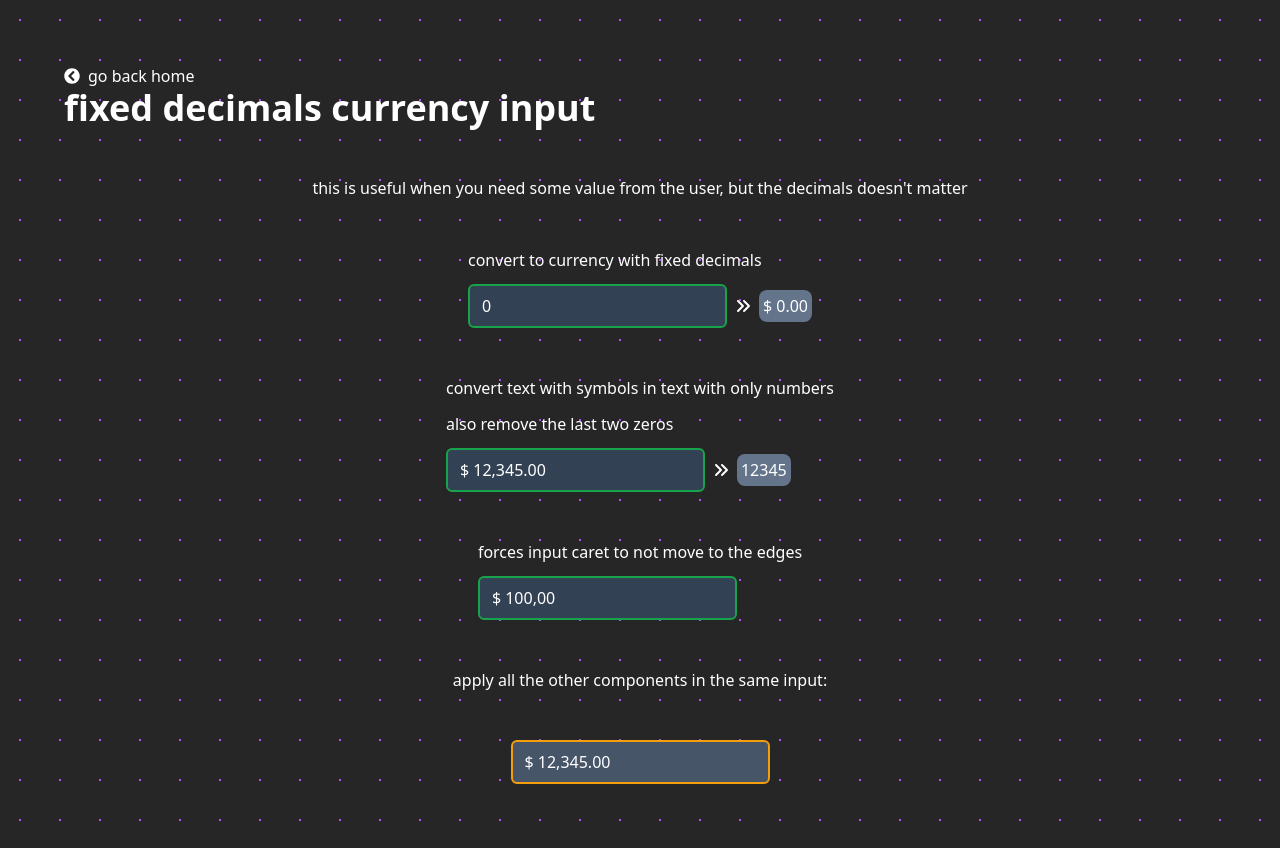
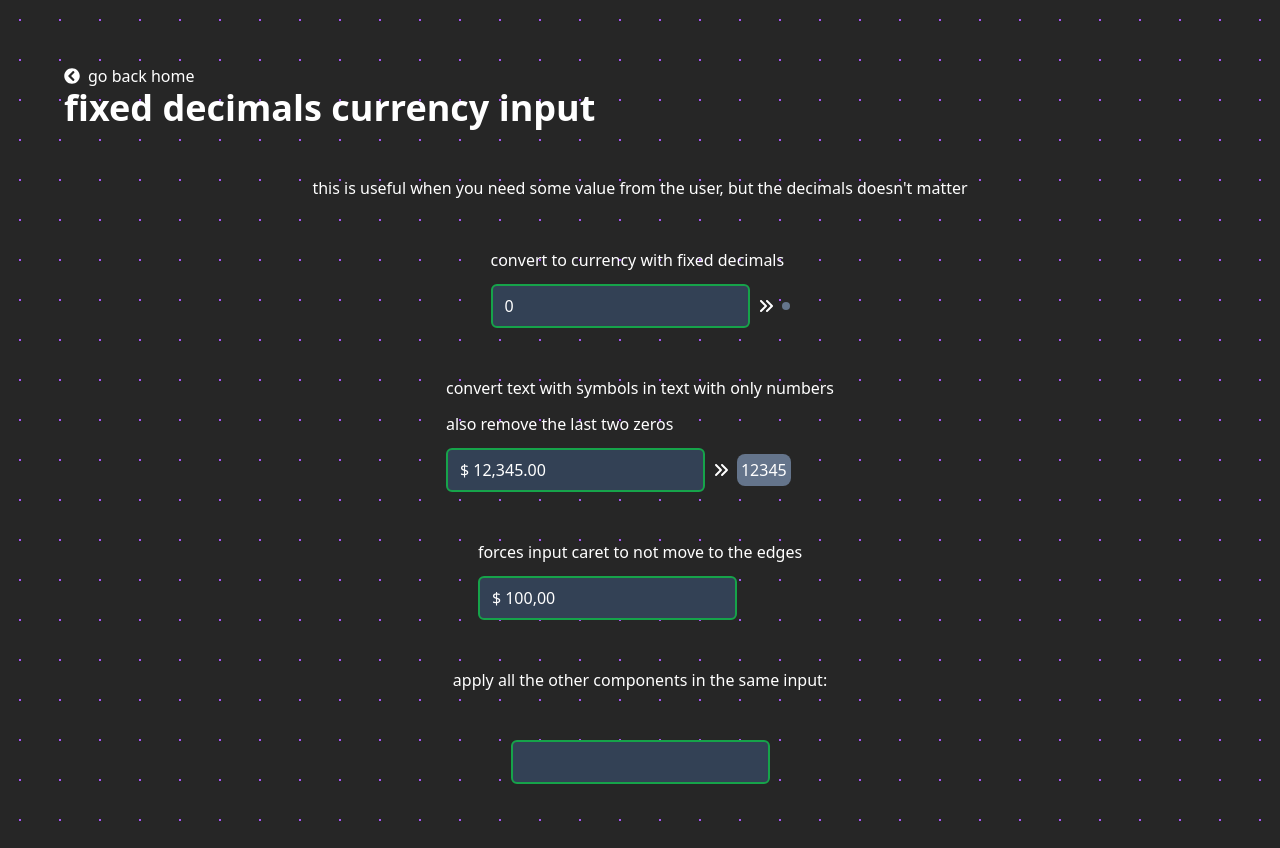
Before and after one commit to carmogui/draftbox, a React (Vite) app: page /currency in a window 1280 px wide. Built offline with nearby package versions, Linux system fonts and the light colour scheme.

Commit message:
improve final currency input with fixed decimals

```diff
--- a/src/components/input/index.tsx
+++ b/src/components/input/index.tsx
@@ -1,12 +1,15 @@
-import { InputHTMLAttributes } from "react";
+import { InputHTMLAttributes, RefObject, forwardRef } from "react";
 
-interface Props extends InputHTMLAttributes<HTMLInputElement> {}
+interface Props extends InputHTMLAttributes<HTMLInputElement> {
+  forwardRef?: RefObject<HTMLInputElement>;
+}
 
-export function Input({ ...rest }: Props) {
+export const Input = forwardRef(function Input({ forwardRef, ...rest }: Props) {
   return (
     <input
+      ref={forwardRef}
       className=" text-base px-3 py-2 rounded-md border-green-600 border-2 bg-slate-700 read-only:border-green-950"
       {...rest}
     />
   );
-}
+});
--- a/src/pages/currency/components/final-currency-input/index.tsx
+++ b/src/pages/currency/components/final-currency-input/index.tsx
@@ -5,9 +5,10 @@
   formatCurrency,
   formatEndEdge,
 } from "../../helpers";
+import { Input } from "../../../../components";
 
 export function FinalCurrencyInput() {
-  const [value, setValue] = useState("$ 12,345.00");
+  const [value, setRawValue] = useState("");
   const [selection, setSelection] = useState<
     [number | null, number | null] | null
   >(null);
@@ -19,29 +20,31 @@
     }
   }, [selection]);
 
+  function setValue({ formattedValue }: { formattedValue: string }) {
+    setRawValue(formattedValue);
+  }
+
   return (
-    <div className="flex flex-col gap-3">
-      <div className="flex gap-2 items-center">
-        <input
-          className=" text-base px-3 py-2 rounded-md border-amber-500 border-2 bg-slate-600 read-only:border-green-950"
-          ref={ref}
-          type="tel"
+    <Input
+      forwardRef={ref}
       value={value}
       onChange={(e) => {
         const { value: inputVal, selectionStart, selectionEnd } = e.target;
 
         const cleaned = cleanString(inputVal);
 
-            const allowedStart = 2;
+        const allowedStart = 3;
         const allowedEnd = value.length - 2;
 
         if (value.length === 0) {
-              setSelection([allowedStart + 1, allowedStart + 1]);
+          const newPos = allowedStart + 1;
+
+          setSelection([newPos, newPos]);
 
           const formatted = formatCurrency(cleaned);
           const converted = convertCurrency(formatted);
 
-              return setValue(converted);
+          return setValue({ formattedValue: converted });
         }
 
         if (value.length < inputVal.length) {
@@ -60,28 +63,21 @@
 
             setSelection([newPos, newPos]);
 
-                return setValue(converted);
+            return setValue({ formattedValue: converted });
           }
 
           if (
             selectionStart === 0 ||
-                (selectionStart && selectionStart < allowedStart)
+            (selectionStart && selectionStart <= allowedStart)
           ) {
-                const formattedValue = formatEndEdge({
-                  newStr: cleaned,
-                  allowedEnd: allowedStart - 1,
-                  currentEnd: selectionStart,
-                });
-
-                const formatted = formatCurrency(formattedValue);
+            const formatted = formatCurrency(cleaned);
             const converted = convertCurrency(formatted);
 
-                const caretPositionDiff = converted.length - inputVal.length;
-                const newPos = allowedStart + caretPositionDiff + 1;
+            const newPos = allowedStart + 1;
 
             setSelection([newPos, newPos]);
 
-                return setValue(converted);
+            return setValue({ formattedValue: converted });
           }
         }
 
@@ -93,10 +89,8 @@
 
         setSelection([newPos, newPos]);
 
-            setValue(converted);
+        setValue({ formattedValue: converted });
       }}
     />
-      </div>
-    </div>
   );
 }
--- a/src/pages/currency/helpers/currency/index.ts
+++ b/src/pages/currency/helpers/currency/index.ts
@@ -4,19 +4,18 @@
   }
 
   return val
+    .replace(/^0+/, "")
     .split("")
     .reverse()
     .map((val, i, arr) =>
-      i % 3 === 2 && i !== arr.length - 1 ? `,${val}` : val
+      i % 3 === 2 && i !== arr.length - 1 ? `.${val}` : val
     )
     .reverse()
     .join("");
 }
 
 export function convertCurrency(val: string) {
-  if (val === "") {
-    return "";
-  }
+  if (val === "") return "";
 
-  return `$ ${val}.00`;
+  return `R$ ${val},00`;
 }
--- a/src/pages/currency/helpers/format-string/index.ts
+++ b/src/pages/currency/helpers/format-string/index.ts
@@ -5,9 +5,9 @@
 }
 
 export function formatEndEdge({ newStr, currentEnd, allowedEnd }: Props) {
-  const newValue = newStr.slice(0, currentEnd - 1) + newStr.slice(currentEnd);
+  const newValue = newStr.slice(0, currentEnd) + newStr.slice(currentEnd);
 
-  const typedValue = newStr.charAt(currentEnd - 1);
+  const typedValue = newStr.charAt(currentEnd ? currentEnd - 1 : 0);
 
   const formattedStr =
     newValue.slice(0, allowedEnd - 1) +
```
Lines whose indentation alone changed are shown as unchanged.
